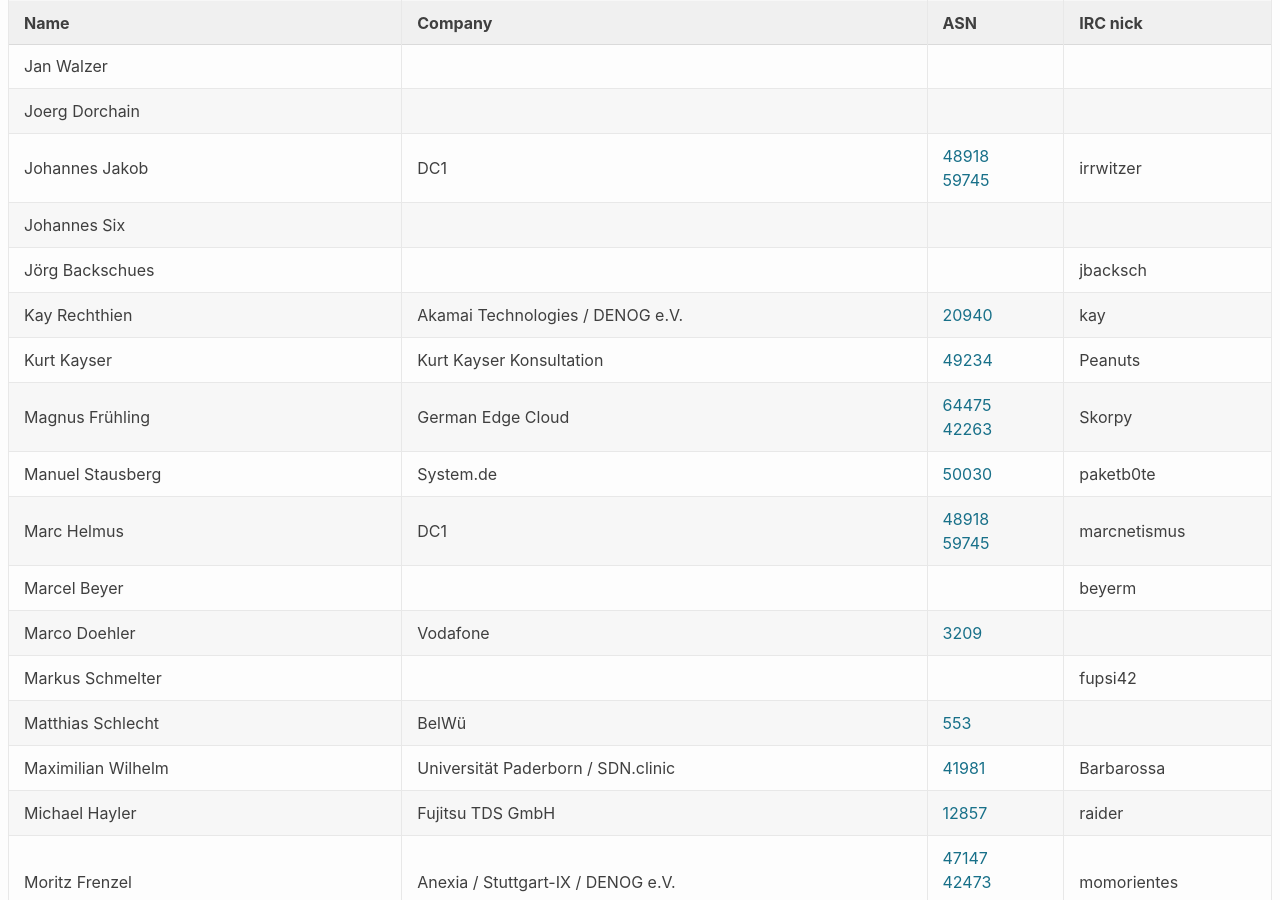
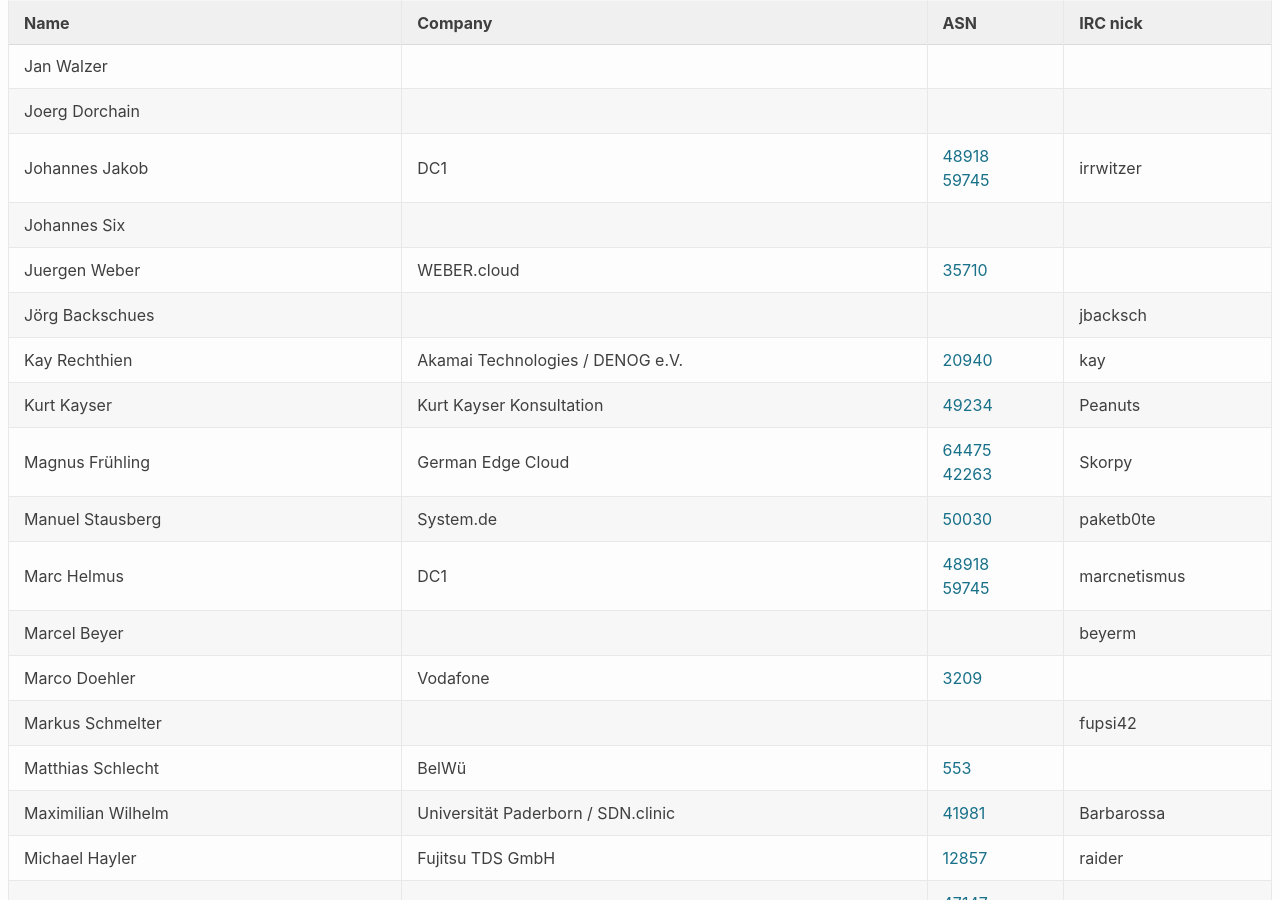
Before and after one commit to denog/pretix-attendeelist, a Jekyll site: the page built from denog2020.markdown, in a window 1280 px wide and 900 px high, scrolled down 1144 px. Built offline with Jekyll 4.4.1, drawn with Linux system fonts in a browser that asks for light colours.

Commit message:
Latest data: Fri Jan 22 11:16:33 UTC 2021

```diff
--- a/_data/attendees_meetup2021-01.json
+++ b/_data/attendees_meetup2021-01.json
@@ -160,6 +160,12 @@
     "company": null,
     "irc": "jbacksch",
     "asn": null
+  },
+  {
+    "name": "Juergen Weber",
+    "company": "WEBER.cloud",
+    "irc": null,
+    "asn": "AS35710"
   },
   {
     "name": "Kay Rechthien",
```
